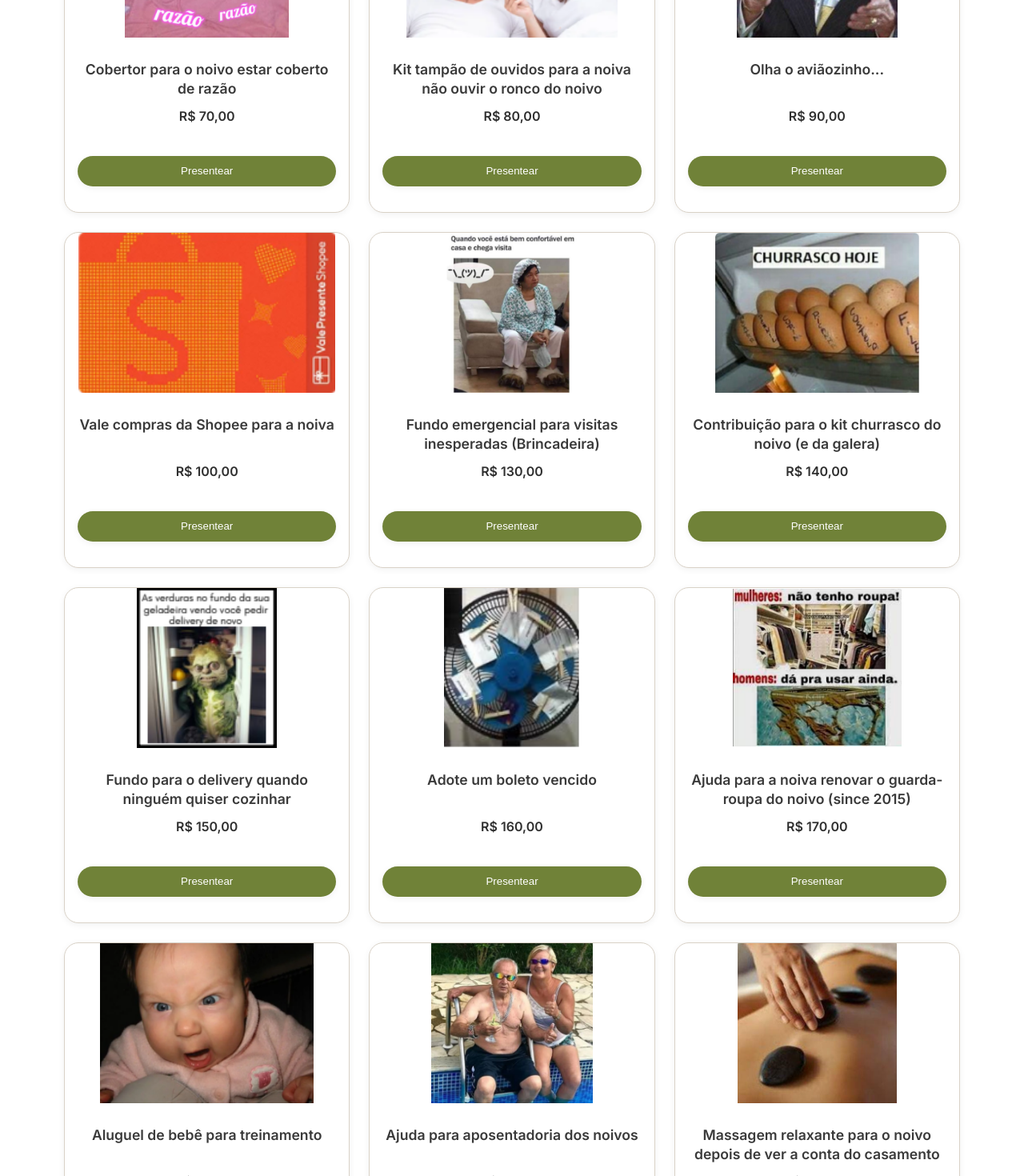
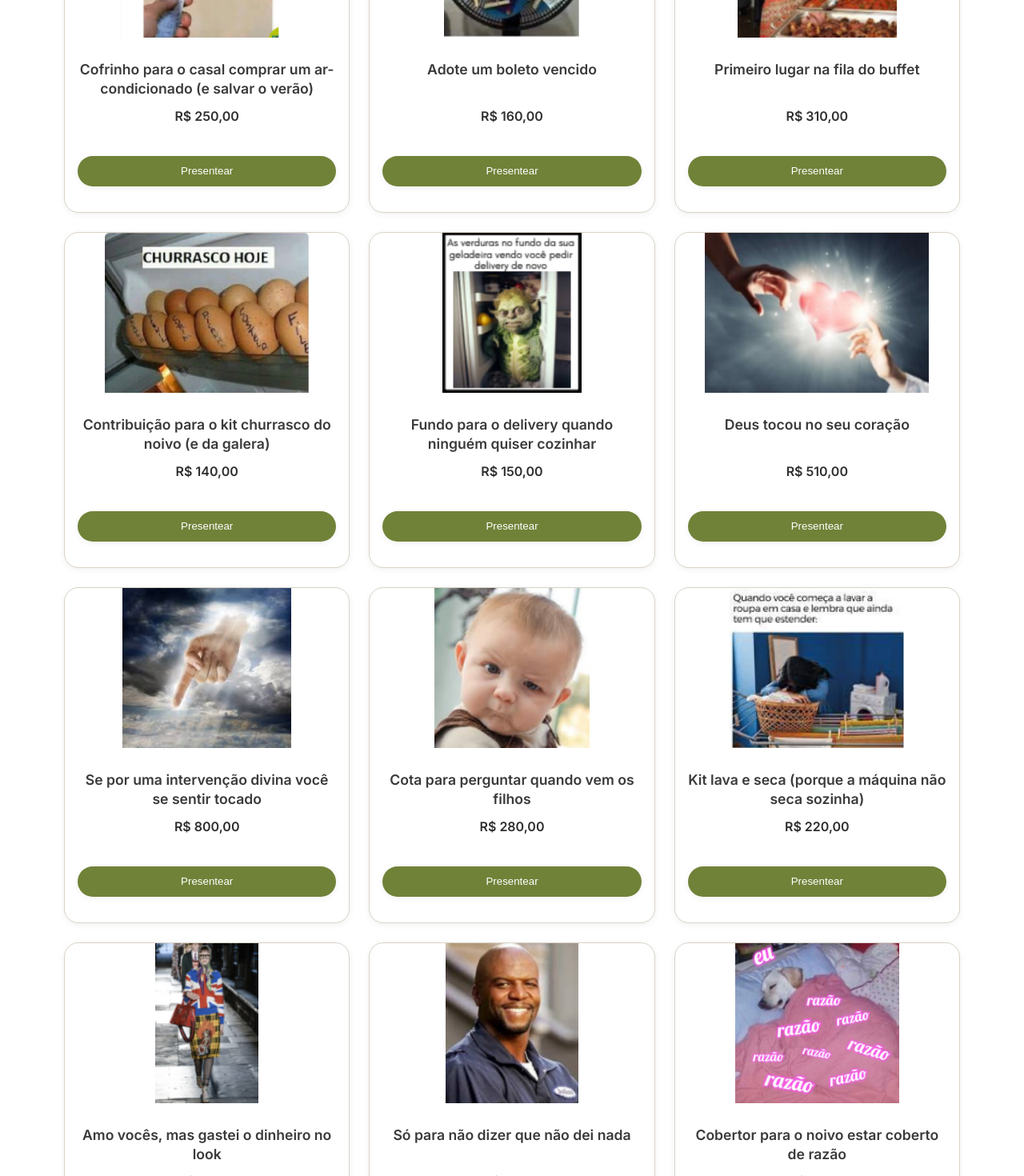
Before and after one commit to PauloEduardoCoelho/casamentoantonioisabella, a React (Vite) app: page / in a window 1280 px wide. Shown: the part 1330-2800 px from the top of the page at 80% size. Built offline with nearby package versions, Linux system fonts and the light colour scheme.

Commit message:
insercao dos payloads dos presentes

```diff
--- a/src/App.jsx
+++ b/src/App.jsx
@@ -10,14 +10,134 @@ export default function App(){
 
   const gifts = [
   {
-      id: "50",
-      title: "Toma aqui uns 50,00",
-      price: 50.00,
-      img: "/images/50.png",
+    id: "aluguel",
+    title: "Aluguel de bebê para treinamento",
+    price: 180.00,
+    img: "/images/aluguel.png",
     pix: {
-        payload: "00020126330014BR.GOV.BCB.PIX01111462755976352040000530398654041.005802BR5925Antonio Paulo de Oliveira6009SAO PAULO62140510e3KmNczbBZ6304BB01",
+      payload: "00020126580014br.gov.bcb.pix0136d3026e96-0c33-4b3d-8fb1-3f4376eebf955204000053039865406180.005802BR5924Antonio Paulo de Oliveir6009Sao Paulo610901227-20062230519daqr1139015077471116304E785",
     },
-      card: { url: "https://mpago.la/23N2YET" },
+    card: { url: "https://mpago.la/1nLJmrJ" },
+  },
+  {
+    id: "alexa",
+    title: "Alexa (para a noiva não mandar só no noivo)",
+    price: 240.00,
+    img: "/images/alexa.png",
+    pix: {
+      payload: "00020126580014br.gov.bcb.pix0136d3026e96-0c33-4b3d-8fb1-3f4376eebf955204000053039865406240.005802BR5924Antonio Paulo de Oliveir6009Sao Paulo610901227-20062230519daqr1139015078442406304C7F2",
+    },
+    card: { url: "https://mpago.la/19QHUed" },
+  },
+  {
+    id: "aposentadoria",
+    title: "Ajuda para aposentadoria dos noivos",
+    price: 190.00,
+    img: "/images/aposentadoria.png",
+    pix: {
+      payload: "00020126580014br.gov.bcb.pix0136d3026e96-0c33-4b3d-8fb1-3f4376eebf955204000053039865406190.005802BR5924Antonio Paulo de Oliveir6009Sao Paulo610901227-20062230519daqr1139015077664616304AAE6",
+    },
+    card: { url: "https://mpago.la/2fpXf7b" },
+  },
+  {
+    id: "ar",
+    title: "Cofrinho para o casal comprar um ar-condicionado (e salvar o verão)",
+    price: 250.00,
+    img: "/images/ar.png",
+    pix: {
+      payload: "00020126580014br.gov.bcb.pix0136d3026e96-0c33-4b3d-8fb1-3f4376eebf955204000053039865406250.005802BR5924Antonio Paulo de Oliveir6009Sao Paulo610901227-20062230519daqr11390150785781863042BF7",
+    },
+    card: { url: "https://mpago.la/24YBRG8" },
+  },
+  {
+    id: "boleto",
+    title: "Adote um boleto vencido",
+    price: 160.00,
+    img: "/images/boleto.png",
+    pix: {
+      payload: "00020126580014br.gov.bcb.pix0136d3026e96-0c33-4b3d-8fb1-3f4376eebf955204000053039865406160.005802BR5924Antonio Paulo de Oliveir6009Sao Paulo610901227-20062230519daqr1139015077162206304ACC5",
+    },
+    card: { url: "https://mpago.la/2TrXDJq" },
+  },
+  {
+    id: "buffet",
+    title: "Primeiro lugar na fila do buffet",
+    price: 310.00,
+    img: "/images/buffet.png",
+    pix: {
+      payload: "00020126580014br.gov.bcb.pix0136d3026e96-0c33-4b3d-8fb1-3f4376eebf955204000053039865406310.005802BR5924Antonio Paulo de Oliveir6009Sao Paulo610901227-20062230519daqr11390150790171863044383",
+    },
+    card: { url: "https://mpago.la/1zL5MVs" },
+  },
+  {
+    id: "churrasco",
+    title: "Contribuição para o kit churrasco do noivo (e da galera)",
+    price: 140.00,
+    img: "/images/churrasco.png",
+    pix: {
+      payload: "00020126580014br.gov.bcb.pix0136d3026e96-0c33-4b3d-8fb1-3f4376eebf955204000053039865406140.005802BR5924Antonio Paulo de Oliveir6009Sao Paulo610901227-20062230519daqr11390150767623963048EB6",
+    },
+    card: { url: "https://mpago.la/22Lq7Qy" },
+  },
+  {
+    id: "delivery",
+    title: "Fundo para o delivery quando ninguém quiser cozinhar",
+    price: 150.00,
+    img: "/images/delivery.png",
+    pix: {
+      payload: "00020126580014br.gov.bcb.pix0136d3026e96-0c33-4b3d-8fb1-3f4376eebf955204000053039865406150.005802BR5924Antonio Paulo de Oliveir6009Sao Paulo610901227-20062230519daqr11390150770187363045930",
+    },
+    card: { url: "https://mpago.la/2bjAMu8" },
+  },
+  {
+    id: "deus",
+    title: "Deus tocou no seu coração",
+    price: 510.00,
+    img: "/images/deus.png",
+    pix: {
+      payload: "00020126580014br.gov.bcb.pix0136d3026e96-0c33-4b3d-8fb1-3f4376eebf955204000053039865406510.005802BR5924Antonio Paulo de Oliveir6009Sao Paulo610901227-20062230519daqr11390150794026263041B08",
+    },
+    card: { url: "https://mpago.la/11DNpJJ" },
+  },
+  {
+    id: "divina",
+    title: "Se por uma intervenção divina você se sentir tocado",
+    price: 800.00,
+    img: "/images/divina.png",
+    pix: {
+      payload: "00020126580014br.gov.bcb.pix0136d3026e96-0c33-4b3d-8fb1-3f4376eebf955204000053039865406800.005802BR5924Antonio Paulo de Oliveir6009Sao Paulo610901227-20062230519daqr11390150795712563048431",
+    },
+    card: { url: "https://mpago.la/2kGzNpG" },
+  },
+  {
+    id: "filhos",
+    title: "Cota para perguntar quando vem os filhos",
+    price: 280.00,
+    img: "/images/filhos.png",
+    pix: {
+      payload: "00020126580014br.gov.bcb.pix0136d3026e96-0c33-4b3d-8fb1-3f4376eebf955204000053039865406280.005802BR5924Antonio Paulo de Oliveir6009Sao Paulo610901227-20062230519daqr1139015078766636304FC4A",
+    },
+    card: { url: "https://mpago.la/11DU8Mb" },
+  },
+  {
+    id: "lava",
+    title: "Kit lava e seca (porque a máquina não seca sozinha)",
+    price: 220.00,
+    img: "/images/lava.png",
+    pix: {
+      payload: "00020126580014br.gov.bcb.pix0136d3026e96-0c33-4b3d-8fb1-3f4376eebf955204000053039865406220.005802BR5924Antonio Paulo de Oliveir6009Sao Paulo610901227-20062230519daqr1139015078286816304F23E",
+    },
+    card: { url: "https://mpago.la/2MpZG5b" },
+  },
+  {
+    id: "look",
+    title: "Amo vocês, mas gastei o dinheiro no look",
+    price: 60.00,
+    img: "/images/look.png",
+    pix: {
+      payload: "00020126580014br.gov.bcb.pix0136d3026e96-0c33-4b3d-8fb1-3f4376eebf95520400005303986540660.005802BR5924Antonio Paulo de Oliveir6009Sao Paulo610901227-20062230519daqr11390150750516963046E01",
+    },
+    card: { url: "https://mpago.la/2iRHege" },
   },
   {
     id: "nada",
@@ -25,19 +145,9 @@ export default function App(){
     price: 52.00,
     img: "/images/nada.png",
     pix: {
-        payload: "00020126330014BR.GOV.BCB.PIX01111462755976352040000530398654041.005802BR5925Antonio Paulo de Oliveira6009SAO PAULO62140510e3KmNczbBZ6304BB01",
+      payload: "00020126580014br.gov.bcb.pix0136d3026e96-0c33-4b3d-8fb1-3f4376eebf95520400005303986540552.005802BR5924Antonio Paulo de Oliveir6009Sao Paulo610901227-20062230519daqr1139015074720196304A05A",
     },
     card: { url: "https://mpago.la/2PMnQTN" },
-    },
-    {
-      id: "look",
-      title: "Amo vocês, mas gastei o dinheiro no look",
-      price: 60.00,
-      img: "/images/look.png",
-      pix: {
-        payload: "00020126330014BR.GOV.BCB.PIX01111462755976352040000530398654041.005802BR5925Antonio Paulo de Oliveira6009SAO PAULO62140510e3KmNczbBZ6304BB01",
-      },
-      card: { url: "https://mpago.la/2iRHege" },
   },
   {
     id: "razao",
@@ -45,7 +155,7 @@ export default function App(){
     price: 70.00,
     img: "/images/razao.png",
     pix: {
-        payload: "00020126330014BR.GOV.BCB.PIX01111462755976352040000530398654041.005802BR5925Antonio Paulo de Oliveira6009SAO PAULO62140510e3KmNczbBZ6304BB01",
+      payload: "00020126580014br.gov.bcb.pix0136d3026e96-0c33-4b3d-8fb1-3f4376eebf95520400005303986540570.005802BR5924Antonio Paulo de Oliveir6009Sao Paulo610901227-20062230519daqr1139015075261116304D74E",
     },
     card: { url: "https://mpago.la/26iV9KA" },
   },
@@ -55,7 +165,7 @@ export default function App(){
     price: 80.00,
     img: "/images/ronco.png",
     pix: {
-        payload: "00020126330014BR.GOV.BCB.PIX01111462755976352040000530398654041.005802BR5925Antonio Paulo de Oliveira6009SAO PAULO62140510e3KmNczbBZ6304BB01",
+      payload: "00020126580014br.gov.bcb.pix0136d3026e96-0c33-4b3d-8fb1-3f4376eebf95520400005303986540580.005802BR5924Antonio Paulo de Oliveir6009Sao Paulo610901227-20062230519daqr11390150754984163048694",
     },
     card: { url: "https://mpago.la/2Jz2zNG" },
   },
@@ -65,9 +175,19 @@ export default function App(){
     price: 90.00,
     img: "/images/aviao.png",
     pix: {
-        payload: "00020126330014BR.GOV.BCB.PIX01111462755976352040000530398654041.005802BR5925Antonio Paulo de Oliveira6009SAO PAULO62140510e3KmNczbBZ6304BB01",
+      payload: "00020126580014br.gov.bcb.pix0136d3026e96-0c33-4b3d-8fb1-3f4376eebf95520400005303986540590.005802BR5924Antonio Paulo de Oliveir6009Sao Paulo610901227-20062230519daqr11390150758066863040608",
     },
     card: { url: "https://mpago.la/1CA8e4H" },
+  },
+  {
+    id: "roupa",
+    title: "Ajuda para a noiva renovar o guarda-roupa do noivo (since 2015)",
+    price: 170.00,
+    img: "/images/roupa.png",
+    pix: {
+      payload: "00020126580014br.gov.bcb.pix0136d3026e96-0c33-4b3d-8fb1-3f4376eebf955204000053039865406170.005802BR5924Antonio Paulo de Oliveir6009Sao Paulo610901227-20062230519daqr1139015077314126304FBCD",
+    },
+    card: { url: "https://mpago.la/1294wU8" },
   },
   {
     id: "shopee",
@@ -75,7 +195,7 @@ export default function App(){
     price: 100.00,
     img: "/images/shopee.png",
     pix: {
-        payload: "00020126330014BR.GOV.BCB.PIX01111462755976352040000530398654041.005802BR5925Antonio Paulo de Oliveira6009SAO PAULO62140510e3KmNczbBZ6304BB01",
+      payload: "00020126580014br.gov.bcb.pix0136d3026e96-0c33-4b3d-8fb1-3f4376eebf955204000053039865406100.005802BR5924Antonio Paulo de Oliveir6009Sao Paulo610901227-20062230519daqr1139015076078516304E0A9",
     },
     card: { url: "https://mpago.la/1r9eQ3K" },
   },
@@ -85,69 +205,29 @@ export default function App(){
     price: 130.00,
     img: "/images/visita.png",
     pix: {
-        payload: "00020126330014BR.GOV.BCB.PIX01111462755976352040000530398654041.005802BR5925Antonio Paulo de Oliveira6009SAO PAULO62140510e3KmNczbBZ6304BB01",
+      payload: "00020126580014br.gov.bcb.pix0136d3026e96-0c33-4b3d-8fb1-3f4376eebf955204000053039865406130.005802BR5924Antonio Paulo de Oliveir6009Sao Paulo610901227-20062230519daqr1139015076590616304D36A",
     },
     card: { url: "https://mpago.la/2jEzu5n" },
   },
   {
-      id: "churrasco",
-      title: "Contribuição para o kit churrasco do noivo (e da galera)",
-      price: 140.00,
-      img: "/images/churrasco.png",
+    id: "lua",
+    title: "Ajuda para os noivos pagarem a lua de mel",
+    price: 400.00,
+    img: "/images/lua.png",
     pix: {
-        payload: "00020126330014BR.GOV.BCB.PIX01111462755976352040000530398654041.005802BR5925Antonio Paulo de Oliveira6009SAO PAULO62140510e3KmNczbBZ6304BB01",
+      payload: "00020126580014br.gov.bcb.pix0136d3026e96-0c33-4b3d-8fb1-3f4376eebf955204000053039865406400.005802BR5924Antonio Paulo de Oliveir6009Sao Paulo610901227-20062230519daqr1139015079228196304FADD",
     },
-      card: { url: "https://mpago.la/22Lq7Qy" },
+    card: { url: "https://mpago.la/2qtAyLh" },
   },
   {
-      id: "delivery",
-      title: "Fundo para o delivery quando ninguém quiser cozinhar",
-      price: 150.00,
-      img: "/images/delivery.png",
+    id: "luz",
+    title: "Ajuda para o casal pagar a conta de luz do ar-condicionado no verão",
+    price: 210.00,
+    img: "/images/luz.png",
     pix: {
-        payload: "00020126330014BR.GOV.BCB.PIX01111462755976352040000530398654041.005802BR5925Antonio Paulo de Oliveira6009SAO PAULO62140510e3KmNczbBZ6304BB01",
+      payload: "00020126580014br.gov.bcb.pix0136d3026e96-0c33-4b3d-8fb1-3f4376eebf955204000053039865406210.005802BR5924Antonio Paulo de Oliveir6009Sao Paulo610901227-20062230519daqr1139015078122076304C854",
     },
-      card: { url: "https://mpago.la/2bjAMu8" },
-    },
-    {
-      id: "boleto",
-      title: "Adote um boleto vencido",
-      price: 160.00,
-      img: "/images/boleto.png",
-      pix: {
-        payload: "00020126330014BR.GOV.BCB.PIX01111462755976352040000530398654041.005802BR5925Antonio Paulo de Oliveira6009SAO PAULO62140510e3KmNczbBZ6304BB01",
-      },
-      card: { url: "https://mpago.la/2TrXDJq" },
-    },
-    {
-      id: "roupa",
-      title: "Ajuda para a noiva renovar o guarda-roupa do noivo (since 2015)",
-      price: 170.00,
-      img: "/images/roupa.png",
-      pix: {
-        payload: "00020126330014BR.GOV.BCB.PIX01111462755976352040000530398654041.005802BR5925Antonio Paulo de Oliveira6009SAO PAULO62140510e3KmNczbBZ6304BB01",
-      },
-      card: { url: "https://mpago.la/1294wU8" },
-    },
-    {
-      id: "aluguel",
-      title: "Aluguel de bebê para treinamento",
-      price: 180.00,
-      img: "/images/aluguel.png",
-      pix: {
-        payload: "00020126330014BR.GOV.BCB.PIX01111462755976352040000530398654041.005802BR5925Antonio Paulo de Oliveira6009SAO PAULO62140510e3KmNczbBZ6304BB01",
-      },
-      card: { url: "https://mpago.la/1nLJmrJ" },
-    },
-    {
-      id: "aposentadoria",
-      title: "Ajuda para aposentadoria dos noivos",
-      price: 190.00,
-      img: "/images/aposentadoria.png",
-      pix: {
-        payload: "00020126330014BR.GOV.BCB.PIX01111462755976352040000530398654041.005802BR5925Antonio Paulo de Oliveira6009SAO PAULO62140510e3KmNczbBZ6304BB01",
-      },
-      card: { url: "https://mpago.la/2fpXf7b" },
+    card: { url: "https://mpago.la/1Vxwham" },
   },
   {
     id: "massagem",
@@ -155,99 +235,19 @@ export default function App(){
     price: 200.00,
     img: "/images/massagem.png",
     pix: {
-        payload: "00020126330014BR.GOV.BCB.PIX01111462755976352040000530398654041.005802BR5925Antonio Paulo de Oliveira6009SAO PAULO62140510e3KmNczbBZ6304BB01",
+      payload: "00020126580014br.gov.bcb.pix0136d3026e96-0c33-4b3d-8fb1-3f4376eebf955204000053039865406200.005802BR5924Antonio Paulo de Oliveir6009Sao Paulo610901227-20062230519daqr1139015077922006304ADFF",
     },
     card: { url: "https://mpago.la/2fsG3Ha" },
   },
   {
-      id: "luz",
-      title: "Ajuda para o casal pagar a conta de luz do ar-condicionado no verão",
-      price: 210.00,
-      img: "/images/luz.png",
+    id: "50",
+    title: "Toma aqui uns 50,00",
+    price: 50.00,
+    img: "/images/50.png",
     pix: {
-        payload: "00020126330014BR.GOV.BCB.PIX01111462755976352040000530398654041.005802BR5925Antonio Paulo de Oliveira6009SAO PAULO62140510e3KmNczbBZ6304BB01",
+      payload: "00020126580014br.gov.bcb.pix0136d3026e96-0c33-4b3d-8fb1-3f4376eebf95520400005303986540550.005802BR5924Antonio Paulo de Oliveir6009Sao Paulo610901227-20062230519daqr1139015071958986304C225",
     },
-      card: { url: "https://mpago.la/1Vxwham" },
-    },
-    {
-      id: "lava",
-      title: "Kit lava e seca (porque a máquina não seca sozinha)",
-      price: 220.00,
-      img: "/images/lava.png",
-      pix: {
-        payload: "00020126330014BR.GOV.BCB.PIX01111462755976352040000530398654041.005802BR5925Antonio Paulo de Oliveira6009SAO PAULO62140510e3KmNczbBZ6304BB01",
-      },
-      card: { url: "https://mpago.la/2MpZG5b" },
-    },
-    {
-      id: "alexa",
-      title: "Alexa (para a noiva não mandar só no noivo)",
-      price: 240.00,
-      img: "/images/alexa.png",
-      pix: {
-        payload: "00020126330014BR.GOV.BCB.PIX01111462755976352040000530398654041.005802BR5925Antonio Paulo de Oliveira6009SAO PAULO62140510e3KmNczbBZ6304BB01",
-      },
-      card: { url: "https://mpago.la/19QHUed" },
-    },
-    {
-      id: "ar",
-      title: "Cofrinho para o casal comprar um ar-condicionado (e salvar o verão)",
-      price: 250.00,
-      img: "/images/ar.png",
-      pix: {
-        payload: "00020126330014BR.GOV.BCB.PIX01111462755976352040000530398654041.005802BR5925Antonio Paulo de Oliveira6009SAO PAULO62140510e3KmNczbBZ6304BB01",
-      },
-      card: { url: "https://mpago.la/24YBRG8" },
-    },
-    {
-      id: "filhos",
-      title: "Cota para perguntar quando vem os filhos",
-      price: 280.00,
-      img: "/images/filhos.png",
-      pix: {
-        payload: "00020126330014BR.GOV.BCB.PIX01111462755976352040000530398654041.005802BR5925Antonio Paulo de Oliveira6009SAO PAULO62140510e3KmNczbBZ6304BB01",
-      },
-      card: { url: "https://mpago.la/11DU8Mb" },
-    },
-    {
-      id: "buffet",
-      title: "Primeiro lugar na fila do buffet",
-      price: 310.00,
-      img: "/images/buffet.png",
-      pix: {
-        payload: "00020126330014BR.GOV.BCB.PIX01111462755976352040000530398654041.005802BR5925Antonio Paulo de Oliveira6009SAO PAULO62140510e3KmNczbBZ6304BB01",
-      },
-      card: { url: "https://mpago.la/1zL5MVs" },
-    },
-    {
-      id: "lua",
-      title: "Ajuda para os noivos pagarem a lua de mel",
-      price: 400.00,
-      img: "/images/lua.png",
-      pix: {
-        payload: "00020126330014BR.GOV.BCB.PIX01111462755976352040000530398654041.005802BR5925Antonio Paulo de Oliveira6009SAO PAULO62140510e3KmNczbBZ6304BB01",
-      },
-      card: { url: "https://mpago.la/2qtAyLh" },
-    },
-    {
-      id: "deus",
-      title: "Deus tocou no seu coração",
-      price: 510.00,
-      img: "/images/deus.png",
-      pix: {
-        payload: "00020126330014BR.GOV.BCB.PIX01111462755976352040000530398654041.005802BR5925Antonio Paulo de Oliveira6009SAO PAULO62140510e3KmNczbBZ6304BB01",
-      },
-      card: { url: "https://mpago.la/11DNpJJ" },
-    },
-    {
-      id: "divina",
-      title: "Se por uma intervenção divina você se sentir tocado",
-      price: 800.00,
-      img: "/images/divina.png",
-      pix: {
-        payload: "00020126330014BR.GOV.BCB.PIX01111462755976352040000530398654041.005802BR5925Antonio Paulo de Oliveira6009SAO PAULO62140510e3KmNczbBZ6304BB01",
-      },
-      card: { url: "https://mpago.la/2kGzNpG" },
+    card: { url: "https://mpago.la/23N2YET" },
   },
   {
     id: "junto",
@@ -255,17 +255,22 @@ export default function App(){
     price: 20000,
     img: "/images/junto.png",
     pix: {
-        payload: "00020126330014BR.GOV.BCB.PIX01111462755976352040000530398654041.005802BR5925Antonio Paulo de Oliveira6009SAO PAULO62140510e3KmNczbBZ6304BB01",
+      payload: "00020126580014br.gov.bcb.pix0136d3026e96-0c33-4b3d-8fb1-3f4376eebf95520400005303986540820000.005802BR5924Antonio Paulo de Oliveir6009Sao Paulo610901227-20062230519daqr113901507974506630432D4",
     },
     card: { url: "https://mpago.la/2ziibrn" },
   },
   {
     id: "coracao",
     title: "O que seu coração mandar (você escolhe o valor)",
+    price: 0.00,
     img: "/images/coracao.png",
+    pix: {
+      payload: "d3026e96-0c33-4b3d-8fb1-3f4376eebf 95",
+    },
     card: { url: "https://link.mercadopago.com.br/casamentoantonioisa" },
   },
 ];
+
 
   const [copied, setCopied] = React.useState(false);
   const [rsvpSent, setRsvpSent] = React.useState(false);
```
Lines whose indentation alone changed are shown as unchanged.
